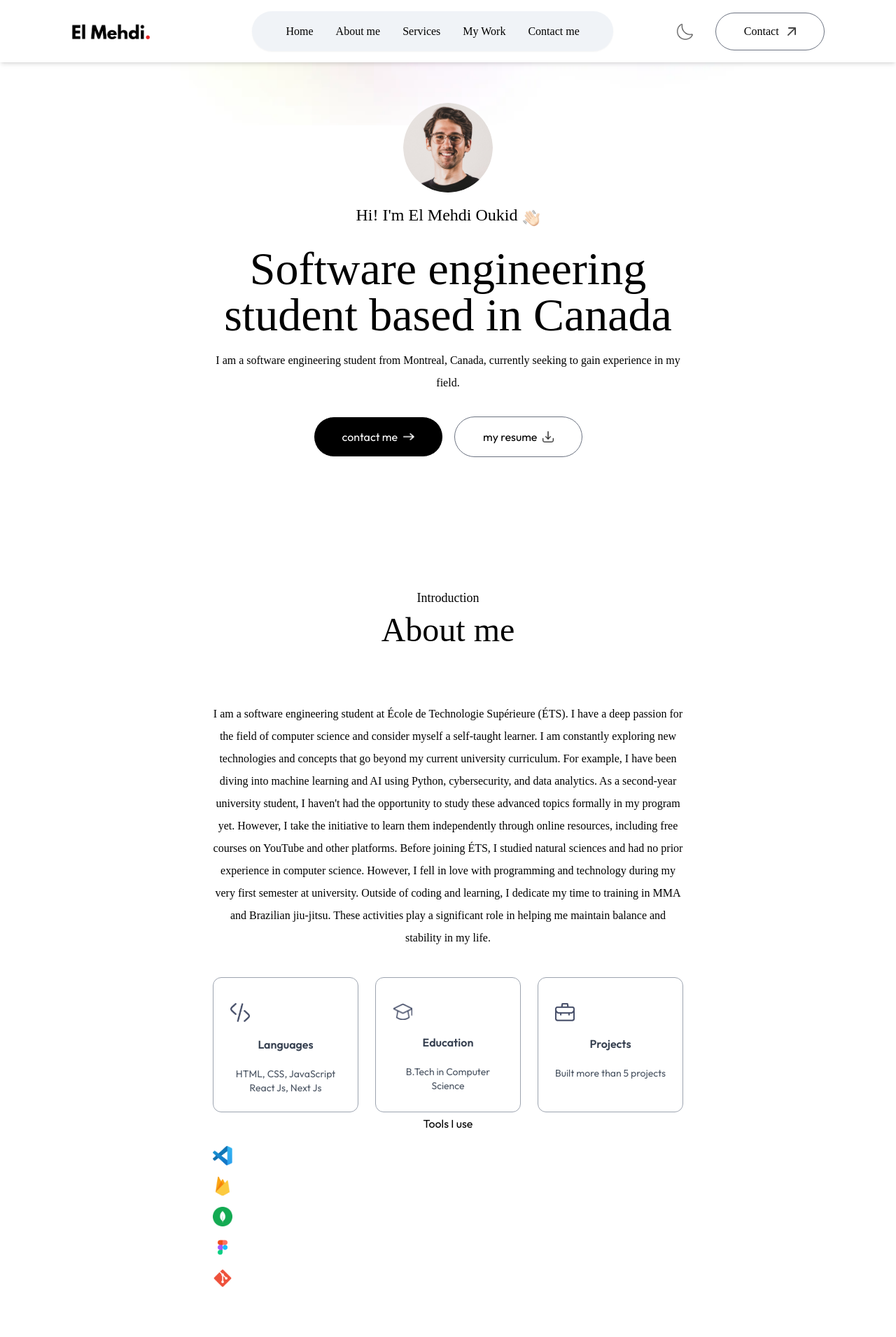
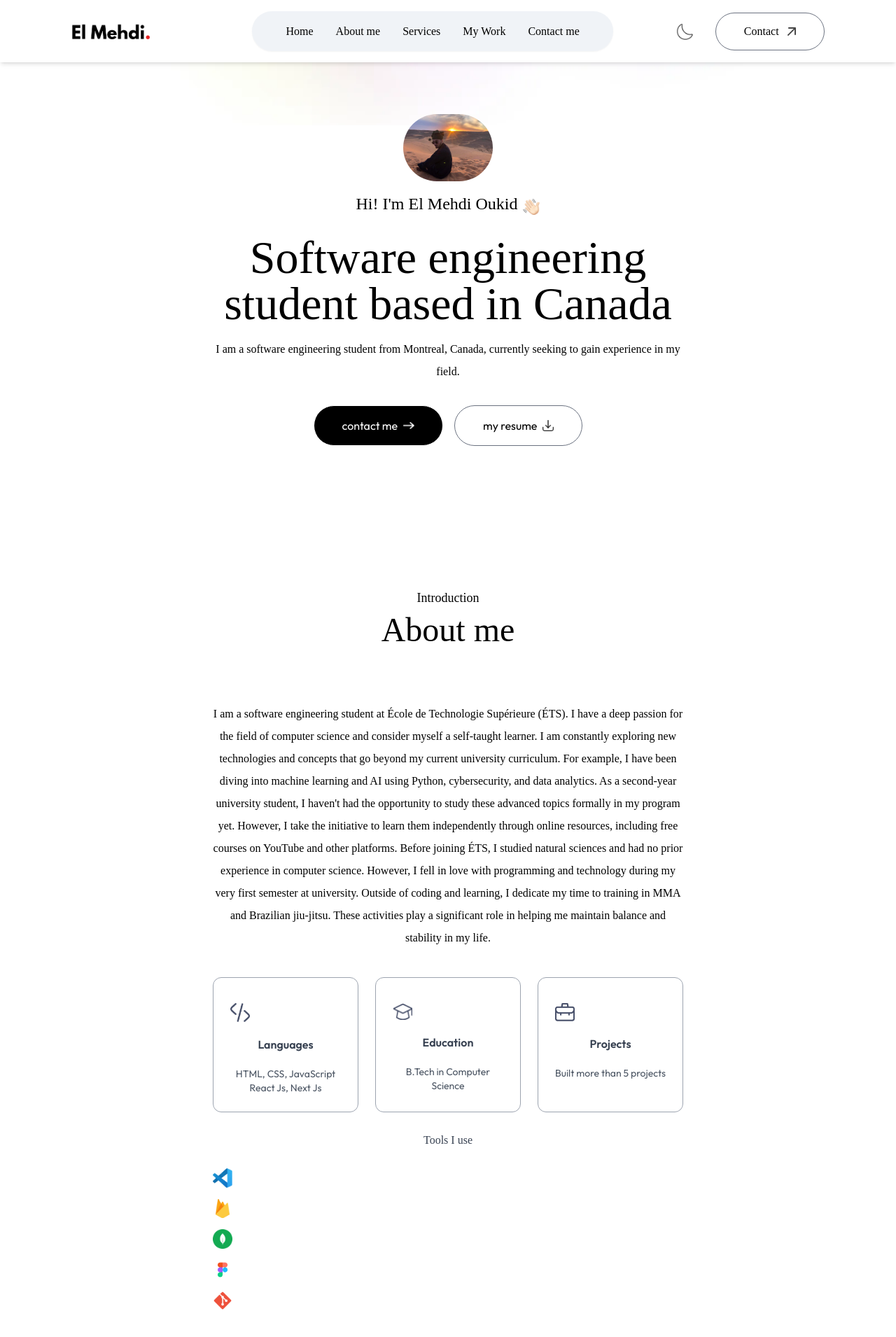
Before and after one commit to Delta-ReFz/PortfolioV2, a Next.js app in the folder portfoliov2/: page / in a window 1280 px wide. Shown: the top 1910 px of the page at 70% size. Built offline with nearby package versions, Linux system fonts and the light colour scheme; a web font is replaced by a local one.

Commit message:
new picture

```diff
--- a/portfoliov2/assets/assets.js
+++ b/portfoliov2/assets/assets.js
@@ -37,9 +37,13 @@ import right_arrow_bold from './right-arrow-bold.png';
 import right_arrow_bold_dark from './right-arrow-bold-dark.png';
 import un from './un.png';
 import un_dark from './un-dark.png';
+import image3 from './image3.png';
+import image9 from './image9.png';
 
 
 export const assets = {
+    image3,
+    image9,
     un,
     un_dark,
     user_image,
--- a/portfoliov2/components/About.jsx
+++ b/portfoliov2/components/About.jsx
@@ -36,7 +36,7 @@ const About = () => {
                         ))}
                    </ul>
 
-                   <h4>Tools I use</h4>
+                   <h4 className='my-6 text-gray-700 font-Ovo'>Tools I use</h4>
 
                    <ul>
                     {toolsData.map((tool, index) => (
--- a/portfoliov2/components/Header.jsx
+++ b/portfoliov2/components/Header.jsx
@@ -7,7 +7,7 @@ const Header = () => {
     <div className='w-11/12 max-w-3xl text-center mx-auto h-screen flex flex-col items-center justify-center gap-4'>
 
         <div>
-            <Image src={assets.profile_img} alt='' className='rounded-full w-32' />
+            <Image src={assets.image9} alt='' className='rounded-full w-32' />
         </div>
 
         <h3 className='flex items-end gap-2 text-xl md:text-2xl mb-3 font-Ovo'>Hi! I'm El Mehdi Oukid <Image src={assets.hand_icon} alt='' className='w-6' /></h3>
```
Also changed, not shown: portfoliov2/assets/image3.png (added), portfoliov2/assets/image9.png (added).
